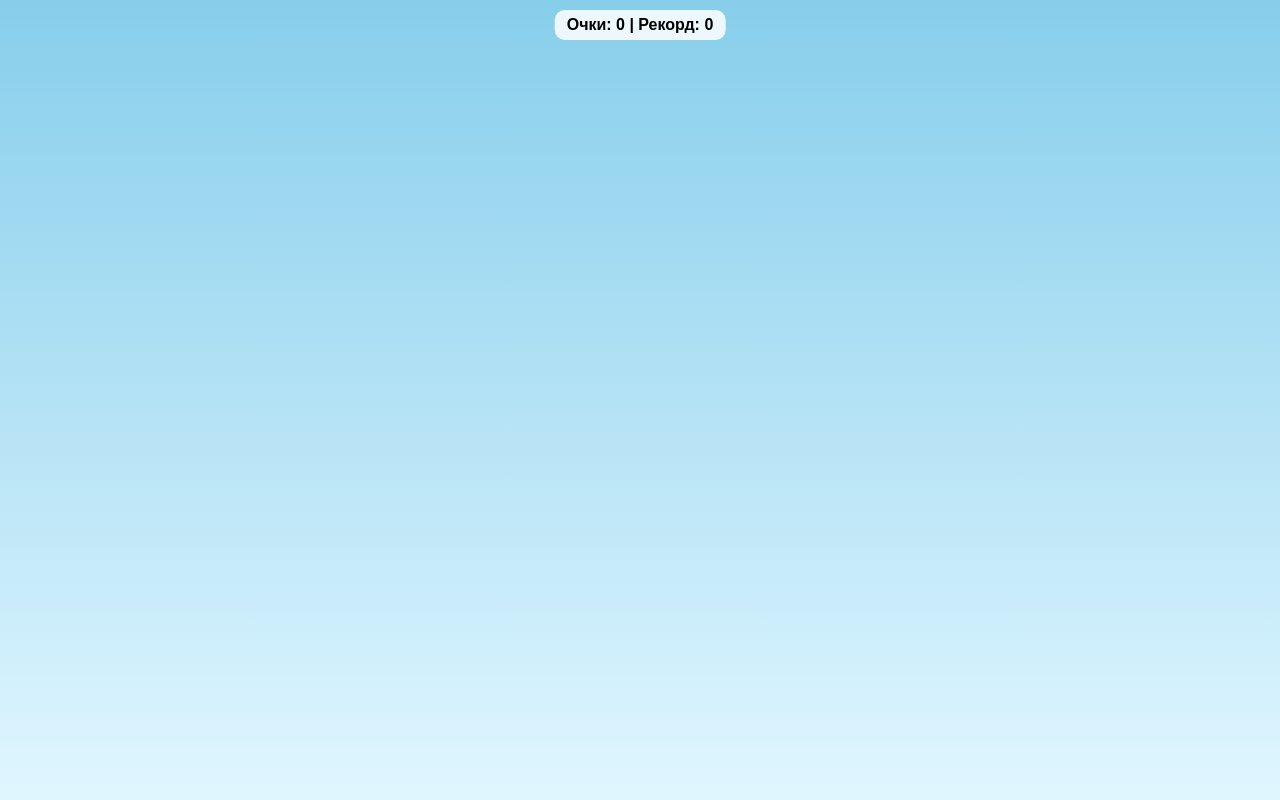
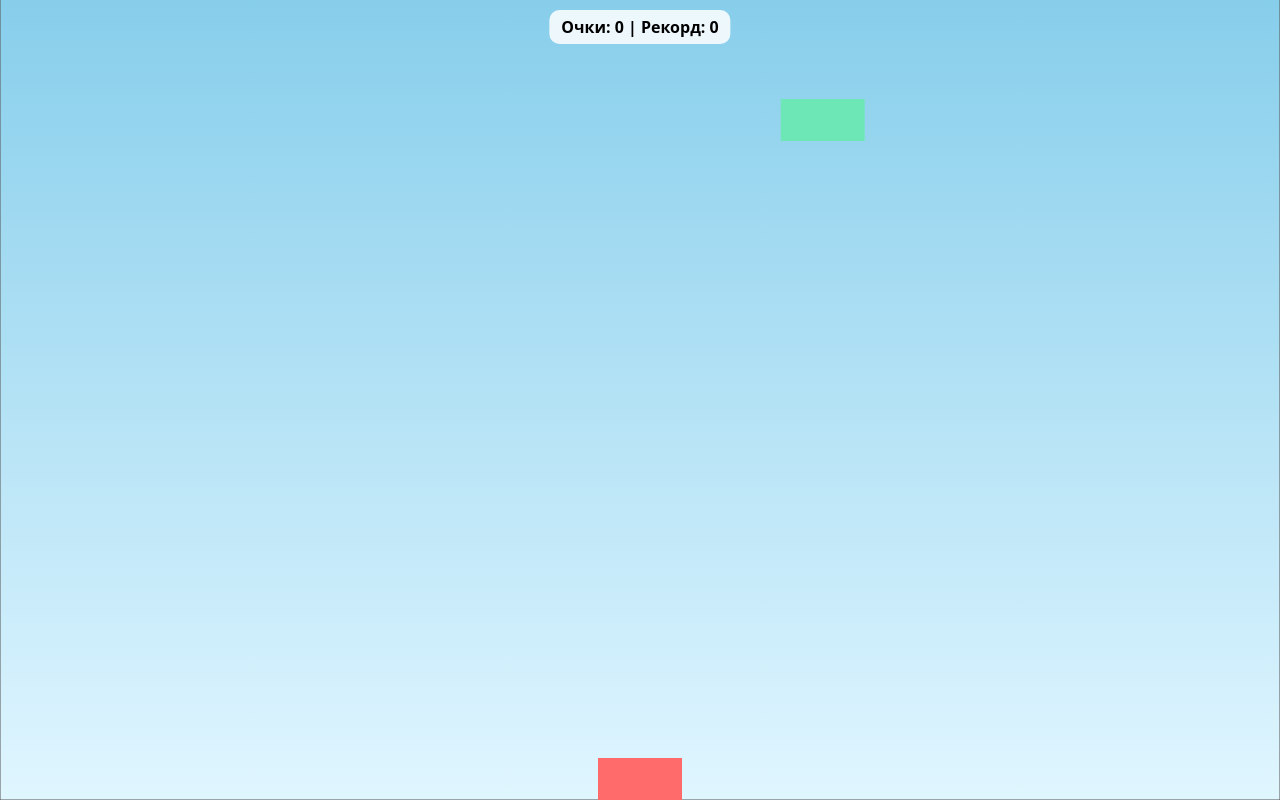
Before and after one commit to nikitaklimenkovhere-arch/tower-test, a plain HTML site: page index.html in a window 1280 px wide. Drawn offline with nearby package versions, Linux system fonts and the light colour scheme; animation ran at ten frames a second.

Commit message:
Update index.html

```diff
--- a/index.html
+++ b/index.html
@@ -5,11 +5,11 @@
 <meta name="viewport" content="width=device-width,initial-scale=1" />
 <title>Tower Bloxx — Matter.js</title>
 <style>
-  html,body{margin:0;height:100%;overflow:hidden;background:linear-gradient(#87ceeb,#e0f6ff);font-family:sans-serif}
-  canvas{display:block}
+  html,body{margin:0;height:100%;overflow:hidden;background:linear-gradient(#87ceeb,#e0f6ff);font-family:system-ui,Arial}
   #hud{position:fixed;top:10px;left:50%;transform:translateX(-50%);background:rgba(255,255,255,.85);padding:6px 12px;border-radius:10px;font-weight:700;z-index:2}
   #msg{position:fixed;top:50%;left:50%;transform:translate(-50%,-50%);color:#fff;font-size:42px;font-weight:900;text-shadow:0 2px 6px rgba(0,0,0,.6);opacity:0;transition:.25s;z-index:2}
   #restart{position:fixed;top:62%;left:50%;transform:translateX(-50%);display:none;border:none;background:#ff4b77;color:#fff;padding:10px 18px;border-radius:10px;font-size:18px;z-index:2}
+  canvas{display:block}
 </style>
 </head>
 <body>
@@ -18,84 +18,114 @@
 <div id="msg"></div>
 <button id="restart">Заново</button>
 
-<script>
-/*! Matter.js 0.19.0 — минифицированная версия */
-!function(e,t){"object"==typeof module&&"object"==typeof module.exports?module.exports=t():e.Matter=t()}(this,function(){/* ... Здесь будет минифицированный код matter.min.js ... */});
-</script>
+<!-- Подключаем Matter.js из CDN (быстро и надёжно) -->
+<script src="https://cdn.jsdelivr.net/npm/matter-js@0.19.0/build/matter.min.js"></script>
 
 <script>
-// ========== НАСТРОЙКИ ==========
-const BW = 80, BH = 40;
-const W = window.innerWidth, H = window.innerHeight;
+const cv = document.getElementById('cv');
+const ctx = cv.getContext('2d');
+let W = innerWidth, H = innerHeight;
+function resize(){ W=innerWidth; H=innerHeight; cv.width=W; cv.height=H; }
+addEventListener('resize', resize); resize();
+
+const BW=84, BH=42;
 let score=0, best=+localStorage.getItem('tb_best')||0;
+const hud = document.getElementById('hud');
+const msg = document.getElementById('msg');
+const btn = document.getElementById('restart');
+function show(text){ msg.textContent=text; msg.style.opacity=1; setTimeout(()=>msg.style.opacity=0,500); }
 
-// ========== Matter.js ==========
-const {Engine,Render,Runner,World,Bodies,Body,Events,Composite} = Matter;
-
+// ===== Matter.js setup =====
+const {Engine,Render,Runner,World,Bodies,Body,Composite,Events} = Matter;
 const engine = Engine.create();
+engine.gravity.y = 1.0;
 const world = engine.world;
 
-// Рендер на нашем canvas
+// Рендер Matter на наш canvas
 const render = Render.create({
-  canvas: document.getElementById('cv'),
-  engine: engine,
-  options: {
-    width: W,
-    height: H,
-    wireframes: false,
-    background: 'transparent'
-  }
+  canvas: cv,
+  engine,
+  options: { width: W, height: H, background: 'transparent', wireframes: false }
 });
 Render.run(render);
-const runner = Runner.create();
-Runner.run(runner, engine);
+Runner.run(Runner.create(), engine);
 
-// Пол
-const ground = Bodies.rectangle(W/2, H+50, W, 100, { isStatic: true });
-World.add(world, ground);
+// Стены/пол
+const wallL = Bodies.rectangle(-40, H/2, 80, H*2, {isStatic:true});
+const wallR = Bodies.rectangle(W+40, H/2, 80, H*2, {isStatic:true});
+const ground = Bodies.rectangle(W/2, H+40, W, 80, {isStatic:true});
+World.add(world, [wallL, wallR, ground]);
 
-// Начальная башня (1 блок)
+// Блоки
+const colors = ['#ff6b6b','#4dd0e1','#ffd166','#6ee7b7','#a78bfa'];
+const rc = ()=>colors[Math.random()*colors.length|0];
 let blocks = [];
-const baseBlock = Bodies.rectangle(W/2, H-BH/2, BW, BH, { restitution:0.05, friction:0.8 });
-blocks.push(baseBlock);
-World.add(world, baseBlock);
+let current = null;
+let mode = 'swing'; // 'swing' | 'drop' | 'over'
+let swingAngle = 0, swingSpeed = 0.02, amp = Math.min(W/3, 220);
 
-let currentBlock = null;
-let swingAngle = 0;
-let swingSpeed = 0.02;
-let amp = W/3;
-let mode = 'swing';
+// База
+const base = Bodies.rectangle(W/2, H - BH/2, BW, BH, {restitution:0.05, friction:0.9, render:{fillStyle:rc()}});
+World.add(world, base);
+blocks.push(base);
 
-// Создание нового блока над башней
+// Новый подвешенный блок (статичен, «едет» по маятнику)
 function newBlock(){
-  currentBlock = Bodies.rectangle(W/2, 100, BW, BH, { restitution:0.05, friction:0.8 });
-  Body.setStatic(currentBlock, true); // пока висит
-  World.add(world, currentBlock);
+  current = Bodies.rectangle(W/2, 120, BW, BH, {
+    restitution:0.05, friction:0.9, render:{fillStyle:rc()}
+  });
+  Body.setStatic(current, true);
+  World.add(world, current);
 }
 newBlock();
 
-// Сброс блока
+// Сброс: фиксируем текущую позицию и задаём горизонтальную скорость от маятника
 function drop(){
   if(mode!=='swing') return;
   const ropeX = W/2 + Math.sin(swingAngle)*amp;
-  Body.setPosition(currentBlock, {x: ropeX, y: currentBlock.position.y});
-  Body.setVelocity(currentBlock, {x: Math.cos(swingAngle)*amp*swingSpeed, y: 0});
-  Body.setStatic(currentBlock, false);
+  const vx = Math.cos(swingAngle)*amp*swingSpeed;
+  Body.setPosition(current, {x: ropeX, y: current.position.y});
+  Body.setVelocity(current, {x: vx, y: 0});
+  Body.setStatic(current, false);
   mode = 'drop';
 }
 
-// Логика игры
+// Логика качания подвесного блока
 Events.on(engine, 'beforeUpdate', ()=>{
-  if(mode==='swing'){
+  if(mode==='swing' && current){
     swingAngle += swingSpeed;
     const ropeX = W/2 + Math.sin(swingAngle)*amp;
-    Body.setPosition(currentBlock, {x: ropeX, y: currentBlock.position.y});
+    Body.setPosition(current, {x: ropeX, y: current.position.y});
   }
-  if(mode==='drop'){
-    if(currentBlock.position.y > H - BH - 50){
-      score++;
-      if(score>best){ best=score; localStorage.setItem('tb_best',best);}
-      blocks.push(currentBlock);
+});
+
+// Когда «упавший» блок лег и уснул — считаем установленным, даём очки и создаём новый
+Events.on(engine, 'afterUpdate', ()=>{
+  if(mode==='drop' && current){
+    // Если улетел мимо экрана — промах
+    if(current.position.y > H + 120){
+      show('MISS');
+      score = 0; // по желанию можно не сбрасывать
+      newBlock();
+      mode='swing';
+      return;
+    }
+    // Если блок почти не движется — зафиксировался на башне/земле
+    const speed = current.speed;
+    if(speed < 0.15 && current.position.y > 140){
+      // точность по центру с верхним блоком (если он есть)
+      const last = blocks[blocks.length-1];
+      const diff = Math.abs((current.position.x) - (last.position.x));
+      if(diff < 5){ show('PERFECT'); score+=3; amp = Math.max(80, amp*0.98); }
+      else if(diff < BW/2){ show('GOOD'); score+=1; }
+      else { show('OK'); score+=1; }
+
+      blocks.push(current);
+      if(score>best){ best=score; localStorage.setItem('tb_best',best); }
+      // Усложняем маятник
+      swingSpeed = Math.min(0.045, swingSpeed + 0.0025);
+      amp = Math.min(Math.max(W/3, 220), amp*1.04);
+
       newBlock();
       mode='swing';
     }
@@ -103,18 +133,17 @@ Events.on(engine, 'beforeUpdate', ()=>{
 });
 
 // HUD
-function hudUpdate(){
-  document.getElementById('hud').textContent = `Очки: ${score} | Рекорд: ${best}`;
-  requestAnimationFrame(hudUpdate);
-}
-hudUpdate();
+(function hudLoop(){
+  hud.textContent = `Очки: ${score} | Рекорд: ${best}`;
+  requestAnimationFrame(hudLoop);
+})();
 
 // Ввод
-document.getElementById('cv').addEventListener('click', drop);
-document.getElementById('cv').addEventListener('touchstart', e=>{e.preventDefault(); drop();},{passive:false});
-document.getElementById('restart').addEventListener('click', ()=>{
-  location.reload();
-});
+cv.addEventListener('click', drop, {passive:true});
+cv.addEventListener('touchstart', e=>{ e.preventDefault(); drop(); }, {passive:false});
+
+// Рестарт просто перезагружает (быстро и чисто)
+btn.addEventListener('click', ()=>location.reload());
 </script>
 </body>
 </html>
```
